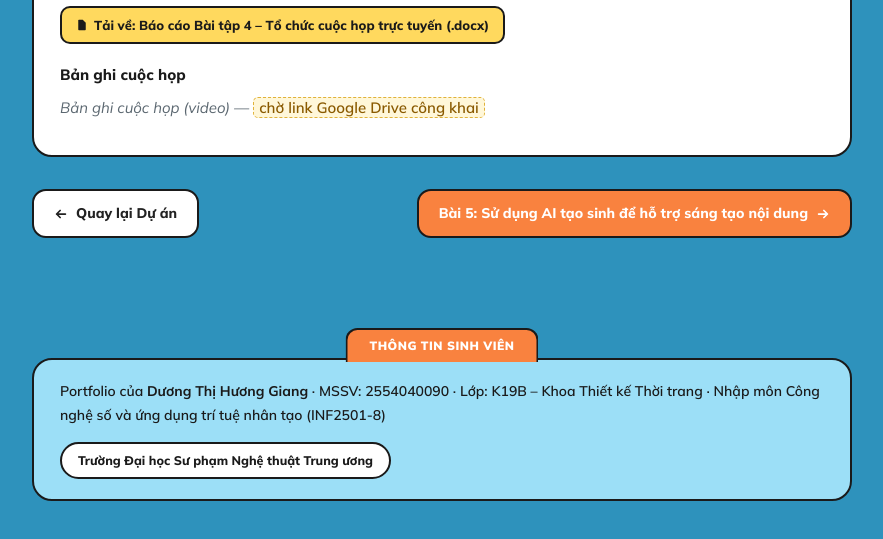
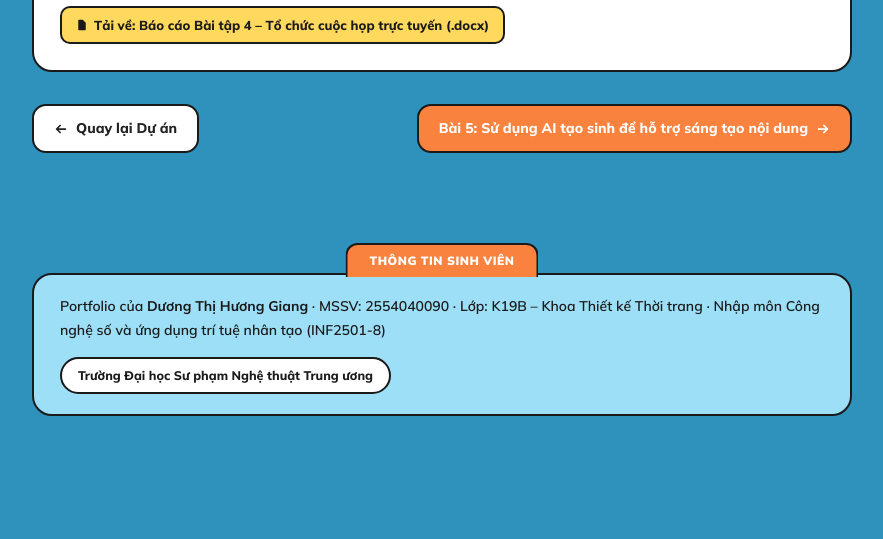
Before and after one commit to xuanthao18122000/portfolio-testing, a plain HTML site: page bai-4.html in a window 1280 px wide. Shown: the part 3286-3825 px from the top of the page, without its empty margins (198-1081 px from the left). After the commit the page ends 3742 px from the top, so only its background shows below. Drawn offline with Linux system fonts and the light colour scheme.

Commit message:
Ẩn mục bản ghi cuộc họp khi chưa có link
Co-Authored-By: Claude Opus 5.5 <noreply@anthropic.com>

```diff
--- a/bai-4.html
+++ b/bai-4.html
@@ -65,8 +65,7 @@
 <div class="table-wrap"><table><thead><tr><th>STT</th><th>Công việc</th><th>Người phụ trách</th></tr></thead><tbody><tr><td>1</td><td>Tổng hợp nội dung cuộc họp</td><td>Nguyễn Ngọc Huyền</td></tr><tr><td>2</td><td>Tìm hiểu ứng dụng AI trong mỹ thuật</td><td>Nguyễn Anh Đức</td></tr><tr><td>3</td><td>Tìm hiểu ứng dụng AI trong thiết kế</td><td>Pờ Minh Đức</td></tr><tr><td>4</td><td>Tổng hợp và hoàn thiện báo cáo nhóm</td><td>Dương Thị Hương Giang</td></tr></tbody></table></div>
 <h3>Báo cáo nhóm (kế hoạch, biên bản, đánh giá, minh chứng)</h3>
 <div class="embed embed-doc"><iframe src="https://view.officeapps.live.com/op/embed.aspx?src=https%3A%2F%2Fxuanthao18122000.github.io%2Fportfolio-testing%2Ffiles%2FBai4_DuongThiHuongGiang.docx" loading="lazy" title="Báo cáo Bài tập 4 – Tổ chức cuộc họp trực tuyến"></iframe></div><div class="attach-row"><a class="attach-btn" href="files/Bai4_DuongThiHuongGiang.docx" download><svg viewBox="0 0 16 16" fill="currentColor"><path d="M4 1h5l4 4v9a1 1 0 01-1 1H4a1 1 0 01-1-1V2a1 1 0 011-1z"/></svg> Tải về: Báo cáo Bài tập 4 – Tổ chức cuộc họp trực tuyến (.docx)</a></div>
-<h3>Bản ghi cuộc họp</h3>
-<p class="placeholder-note">Bản ghi cuộc họp (video) — <span class="todo">chờ link Google Drive công khai</span></p></div>
+</div>
   </div>
 </article>
 <nav class="pager" aria-label="Chuyển trang">
```
